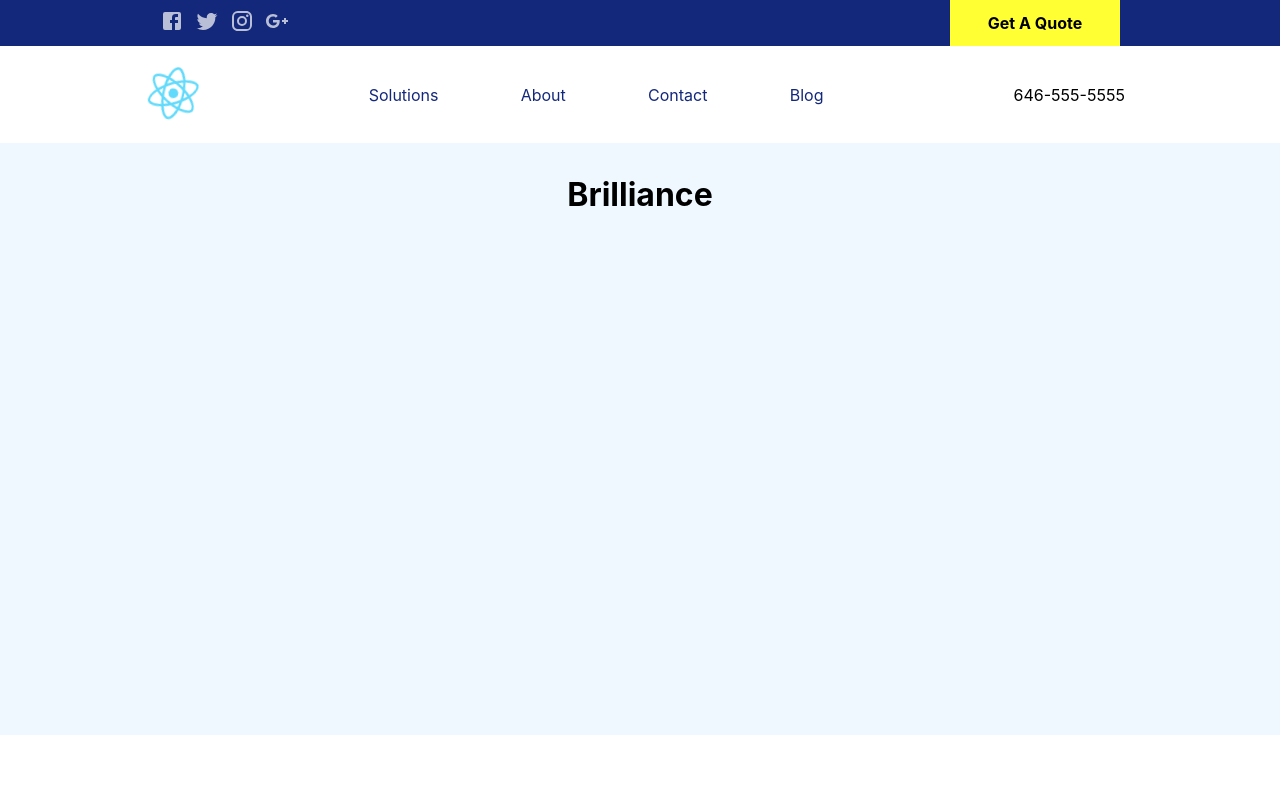
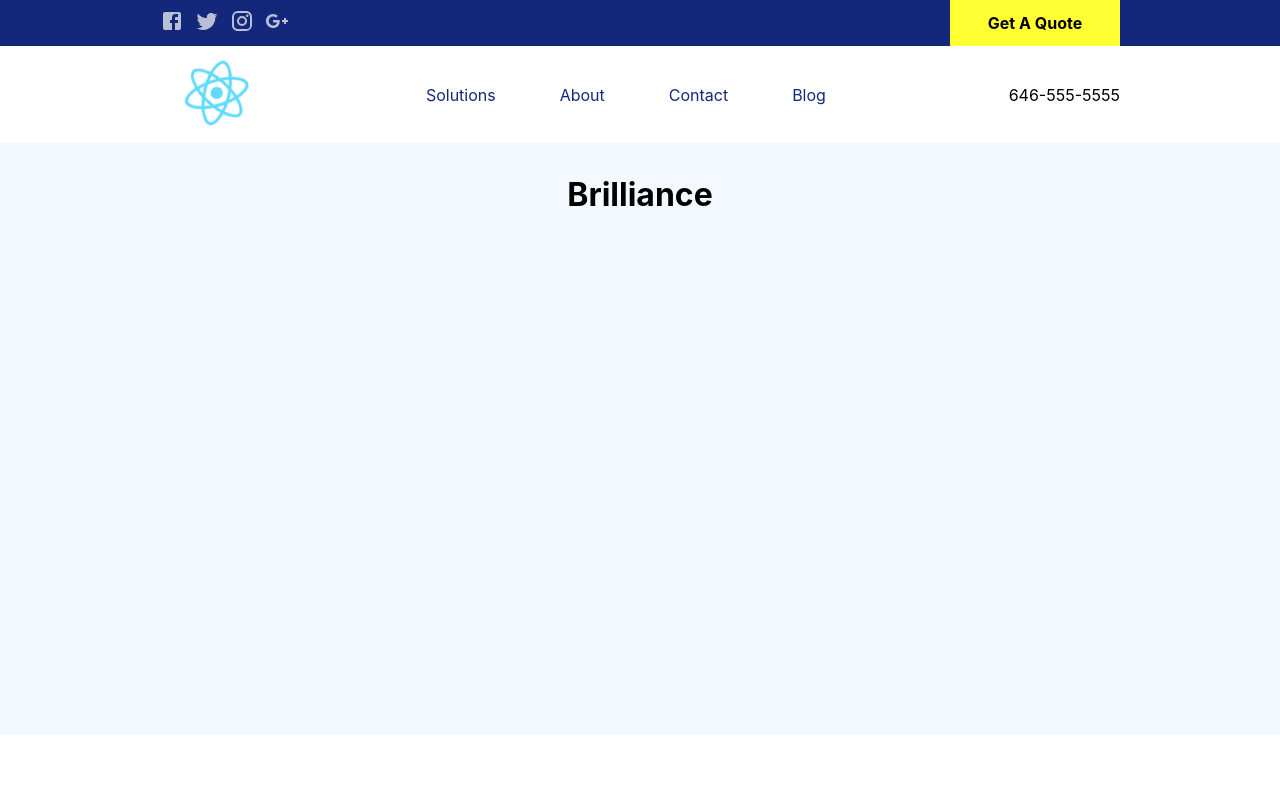
Before and after one commit to esanchez450/brilliance-fs, a React (Create React App) app: page / in a window 1280 px wide. Shown: the top 799 px of the page. Built offline with nearby package versions, Linux system fonts and the light colour scheme.

Commit message:
Modified navbar so that it doesnt change when height is resized

```diff
--- a/src/css/home.css
+++ b/src/css/home.css
@@ -16,7 +16,8 @@
     padding-top: 2em;
     text-align: center;
     height: 560px;
-    background-color: aliceblue;
+    /* height: 70vh; */
+    background-color: rgba(240, 248, 255, 0.801);
 }
 
 .Branding {
@@ -37,6 +38,7 @@
     margin-right: 0 auto; */
     /* width: 95%; */
     height: 500px;
+    /* height: 100vh; */
     margin-top: 3em;
     margin: 3em ;
 
--- a/src/css/nav.css
+++ b/src/css/nav.css
@@ -11,6 +11,8 @@
     /* width: 95%; */
     /* margin: 0 auto; */
 }
+
+/************    top nav bar    **************/
 
 .header-topbar {
     display: flex;
@@ -52,18 +54,20 @@ ul.social-logo li {
     color: black;
 }
 
+/************    header nav bar    **************/
+
 .header-nav {
     height: 97px;
     /* background-color: #287ff9; */
     display: flex;
-    justify-content: space-around;
+    justify-content: space-between;
     align-items: center;
     /* min-width: 100%; */
     /* margin-left: auto;
     margin-right: auto;
     width: 10em;
     max-width: 100em;  */
-    padding: 0px 80px 0px 63px;
+    padding: 0px 160px 0px 160px;
 }
 
 .logoLinkStyle {
@@ -72,7 +76,7 @@ ul.social-logo li {
 }
 
 .nav-links {
-    width: 40%;
+    width: 400px;
     display: flex;
     justify-content: space-between;
     align-items: center;
@@ -131,7 +135,10 @@ ul.social-logo li {
 }
 
 .header-nav .contact-info {
-
+    /* background-color: green; */
+    /* display: flex; */
+    /* justify-content: flex-end; */
+    margin: 0;
 }
 
 .MenuLinkStyle {
@@ -141,10 +148,11 @@ ul.social-logo li {
 }
 
 .App-logo {
-    height: 8vmin;
+    height: 80px;
     pointer-events: all;
-    /* background-color: #14287b;
-    border-radius: 100%; */
+    /* background-color: #14287b; */
+    /*border-radius: 100%; */
+    /* margin: 0 auto; */
 }
 
 @media (prefers-reduced-motion: no-preference) {
```
